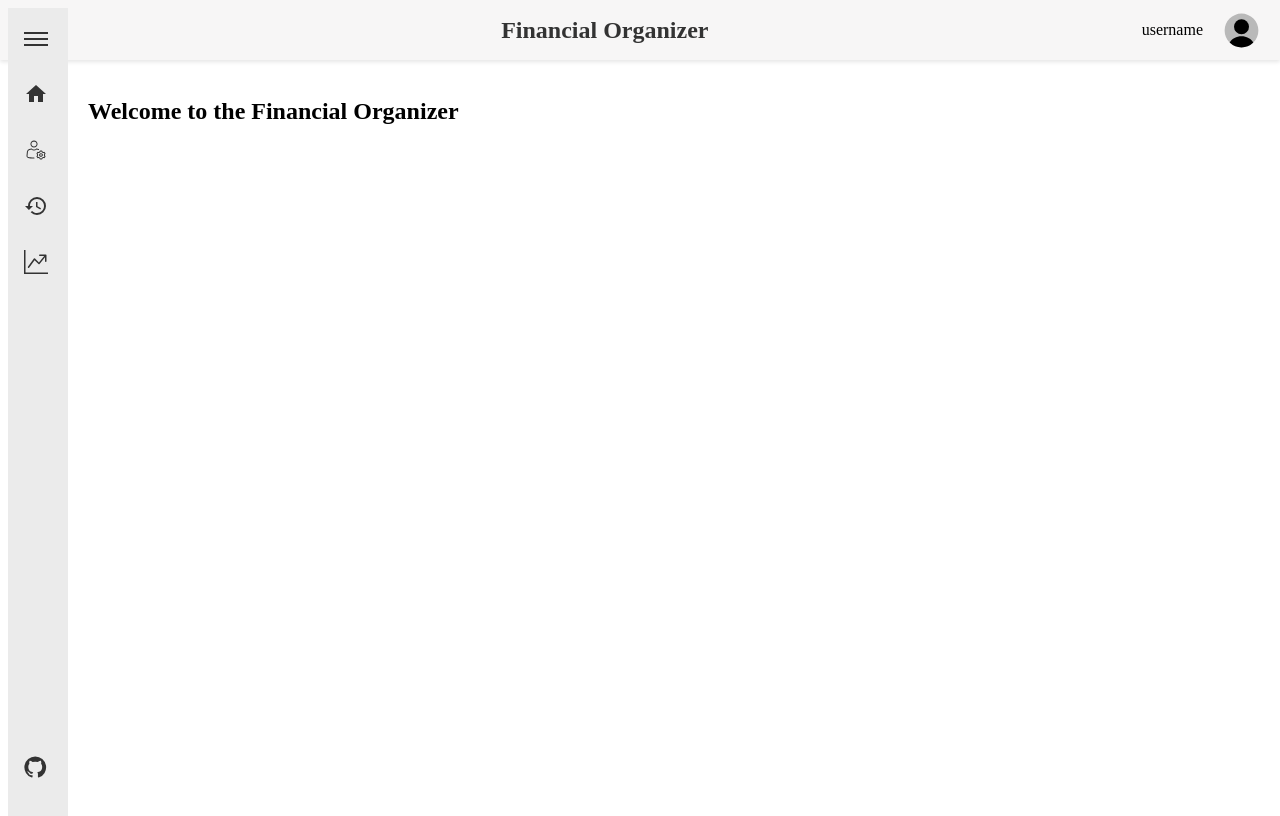
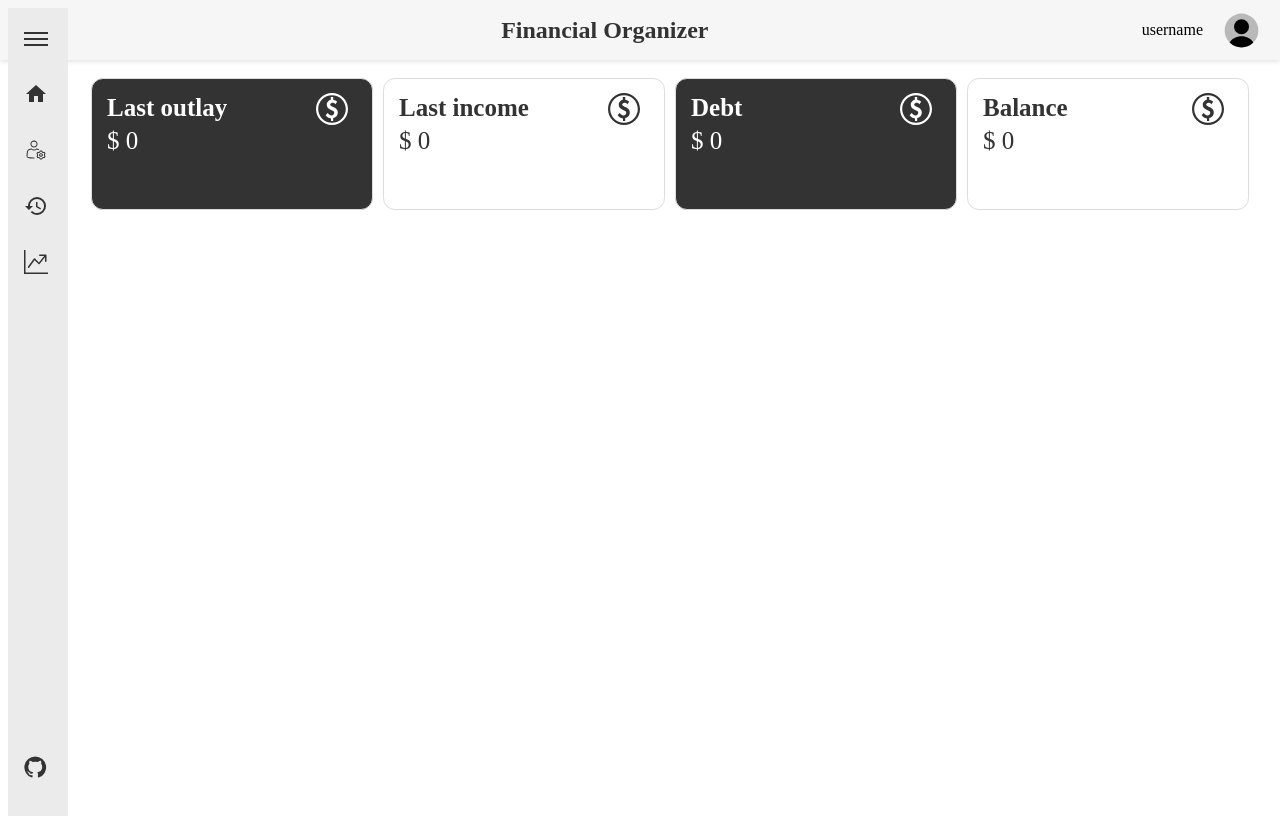
Before and after one commit to arturoglcc/financial_project, a Vue app in the folder frontend/: page /home in a window 1280 px wide. Built offline with nearby package versions, Linux system fonts and the light colour scheme.

Commit message:
-Implementation of the first stats boxes on the home page.

```diff
--- /dev/null
+++ b/frontend/src/components/StatsContainer.vue
@@ -0,0 +1,107 @@
+<template>
+  <div class="stats-container">
+    <div class="stat-card dark">
+      <div class="stat-title">
+        Last outlay
+      </div>
+      <div class="stat-value">
+        $ 0
+      </div>
+      <div class="stat-icon">
+        <svg xmlns="http://www.w3.org/2000/svg" width="1em" height="1em" viewBox="0 0 20 20">
+          <path fill="currentColor" d="M10.6 9c-.4-.1-.8-.3-1.1-.6c-.3-.1-.4-.4-.4-.6s.1-.5.3-.6c.3-.2.6-.4.9-.3c.6 0 1.1.3 1.4.7l.9-1.2c-.3-.3-.6-.5-.9-.7s-.7-.3-1.1-.3V4H9.4v1.4c-.5.1-1 .4-1.4.8c-.4.5-.7 1.1-.6 1.7c0 .6.2 1.2.6 1.6c.5.5 1.2.8 1.8 1.1c.3.1.7.3 1 .5c.2.2.3.5.3.8q0 .45-.3.9c-.3.3-.7.4-1 .4c-.4 0-.9-.1-1.2-.4c-.3-.2-.6-.5-.8-.8l-1 1.1c.3.4.6.7 1 1c.5.3 1.1.6 1.7.6V16h1.1v-1.5c.6-.1 1.1-.4 1.5-.8c.5-.5.8-1.3.8-2c0-.6-.2-1.3-.7-1.7c-.5-.5-1-.8-1.6-1M10 2c-4.4 0-8 3.6-8 8s3.6 8 8 8s8-3.6 8-8s-3.6-8-8-8m0 14.9c-3.8 0-6.9-3.1-6.9-6.9S6.2 3.1 10 3.1s6.9 3.1 6.9 6.9s-3.1 6.9-6.9 6.9" />
+        </svg>
+      </div>
+    </div>
+    <div class="stat-card light">
+      <div class="stat-title">
+        Last income
+      </div>
+      <div class="stat-value">
+        $ 0
+      </div>
+      <div class="stat-icon">
+        <svg xmlns="http://www.w3.org/2000/svg" width="1em" height="1em" viewBox="0 0 20 20">
+          <path fill="currentColor" d="M10.6 9c-.4-.1-.8-.3-1.1-.6c-.3-.1-.4-.4-.4-.6s.1-.5.3-.6c.3-.2.6-.4.9-.3c.6 0 1.1.3 1.4.7l.9-1.2c-.3-.3-.6-.5-.9-.7s-.7-.3-1.1-.3V4H9.4v1.4c-.5.1-1 .4-1.4.8c-.4.5-.7 1.1-.6 1.7c0 .6.2 1.2.6 1.6c.5.5 1.2.8 1.8 1.1c.3.1.7.3 1 .5c.2.2.3.5.3.8q0 .45-.3.9c-.3.3-.7.4-1 .4c-.4 0-.9-.1-1.2-.4c-.3-.2-.6-.5-.8-.8l-1 1.1c.3.4.6.7 1 1c.5.3 1.1.6 1.7.6V16h1.1v-1.5c.6-.1 1.1-.4 1.5-.8c.5-.5.8-1.3.8-2c0-.6-.2-1.3-.7-1.7c-.5-.5-1-.8-1.6-1M10 2c-4.4 0-8 3.6-8 8s3.6 8 8 8s8-3.6 8-8s-3.6-8-8-8m0 14.9c-3.8 0-6.9-3.1-6.9-6.9S6.2 3.1 10 3.1s6.9 3.1 6.9 6.9s-3.1 6.9-6.9 6.9" />
+        </svg>
+      </div>
+    </div>
+    <div class="stat-card dark">
+      <div class="stat-title">
+        Debt
+      </div>
+      <div class="stat-value">
+        $ 0
+      </div>
+      <div class="stat-icon">
+        <svg xmlns="http://www.w3.org/2000/svg" width="1em" height="1em" viewBox="0 0 20 20">
+          <path fill="currentColor" d="M10.6 9c-.4-.1-.8-.3-1.1-.6c-.3-.1-.4-.4-.4-.6s.1-.5.3-.6c.3-.2.6-.4.9-.3c.6 0 1.1.3 1.4.7l.9-1.2c-.3-.3-.6-.5-.9-.7s-.7-.3-1.1-.3V4H9.4v1.4c-.5.1-1 .4-1.4.8c-.4.5-.7 1.1-.6 1.7c0 .6.2 1.2.6 1.6c.5.5 1.2.8 1.8 1.1c.3.1.7.3 1 .5c.2.2.3.5.3.8q0 .45-.3.9c-.3.3-.7.4-1 .4c-.4 0-.9-.1-1.2-.4c-.3-.2-.6-.5-.8-.8l-1 1.1c.3.4.6.7 1 1c.5.3 1.1.6 1.7.6V16h1.1v-1.5c.6-.1 1.1-.4 1.5-.8c.5-.5.8-1.3.8-2c0-.6-.2-1.3-.7-1.7c-.5-.5-1-.8-1.6-1M10 2c-4.4 0-8 3.6-8 8s3.6 8 8 8s8-3.6 8-8s-3.6-8-8-8m0 14.9c-3.8 0-6.9-3.1-6.9-6.9S6.2 3.1 10 3.1s6.9 3.1 6.9 6.9s-3.1 6.9-6.9 6.9" />
+        </svg>
+      </div>
+    </div>
+    <div class="stat-card light">
+      <div class="stat-title">
+        Balance
+      </div>
+      <div class="stat-value">
+        $ 0
+      </div>
+      <div class="stat-icon">
+        <svg xmlns="http://www.w3.org/2000/svg" width="1em" height="1em" viewBox="0 0 20 20">
+          <path fill="currentColor" d="M10.6 9c-.4-.1-.8-.3-1.1-.6c-.3-.1-.4-.4-.4-.6s.1-.5.3-.6c.3-.2.6-.4.9-.3c.6 0 1.1.3 1.4.7l.9-1.2c-.3-.3-.6-.5-.9-.7s-.7-.3-1.1-.3V4H9.4v1.4c-.5.1-1 .4-1.4.8c-.4.5-.7 1.1-.6 1.7c0 .6.2 1.2.6 1.6c.5.5 1.2.8 1.8 1.1c.3.1.7.3 1 .5c.2.2.3.5.3.8q0 .45-.3.9c-.3.3-.7.4-1 .4c-.4 0-.9-.1-1.2-.4c-.3-.2-.6-.5-.8-.8l-1 1.1c.3.4.6.7 1 1c.5.3 1.1.6 1.7.6V16h1.1v-1.5c.6-.1 1.1-.4 1.5-.8c.5-.5.8-1.3.8-2c0-.6-.2-1.3-.7-1.7c-.5-.5-1-.8-1.6-1M10 2c-4.4 0-8 3.6-8 8s3.6 8 8 8s8-3.6 8-8s-3.6-8-8-8m0 14.9c-3.8 0-6.9-3.1-6.9-6.9S6.2 3.1 10 3.1s6.9 3.1 6.9 6.9s-3.1 6.9-6.9 6.9" />
+        </svg>
+      </div>
+    </div>
+  </div>
+</template>
+
+<style scoped>
+.stats-container {
+  display: flex;
+  justify-content: center;
+  gap: 10px;
+}
+
+.stat-card {
+  border: 1px solid #ddd;
+  border-radius: 12px;
+  padding: 15px;
+  width: 250px;
+  height: 100px;
+  text-align: left;
+  position: relative;
+  transition: transform 0.3s ease, box-shadow 0.3s ease;
+}
+
+.stat-card:hover {
+  transform: translateY(-5px);
+  box-shadow: 0 5px 20px rgba(0, 0, 0, 0.15);
+}
+
+.stat-card.dark {
+  background-color: #333;
+  color: white;
+}
+
+.stat-card.light {
+  background-color: white;
+  color: #333;
+}
+
+.stat-title {
+  font-weight: bold;
+  font-size: 25px;
+}
+
+.stat-value {
+  font-size: 25px;
+  margin-top: 5px;
+}
+
+.stat-icon {
+  position: absolute;
+  top: 10px;
+  right: 20px;
+  font-size: 2.5em;
+}
+</style>
--- a/frontend/src/views/Home.vue
+++ b/frontend/src/views/Home.vue
@@ -3,7 +3,7 @@
     <SideBar :menuOpen="menuOpen" @toggle-menu="toggleMenu" />
     <Header @toggle-menu="toggleMenu" />
     <div class="content">
-      <h2>Welcome to the Financial Organizer</h2>
+      <StatsContainer />
     </div>
   </div>
 </template>
@@ -11,10 +11,12 @@
 <script>
 import SideBar from '../components/SideBar.vue';
 import Header from '../components/Header.vue';
+import StatsContainer from '../components/StatsContainer.vue';
 export default {
   components: {
     SideBar,
     Header,
+    StatsContainer
   },
   data() {
     return {
```
